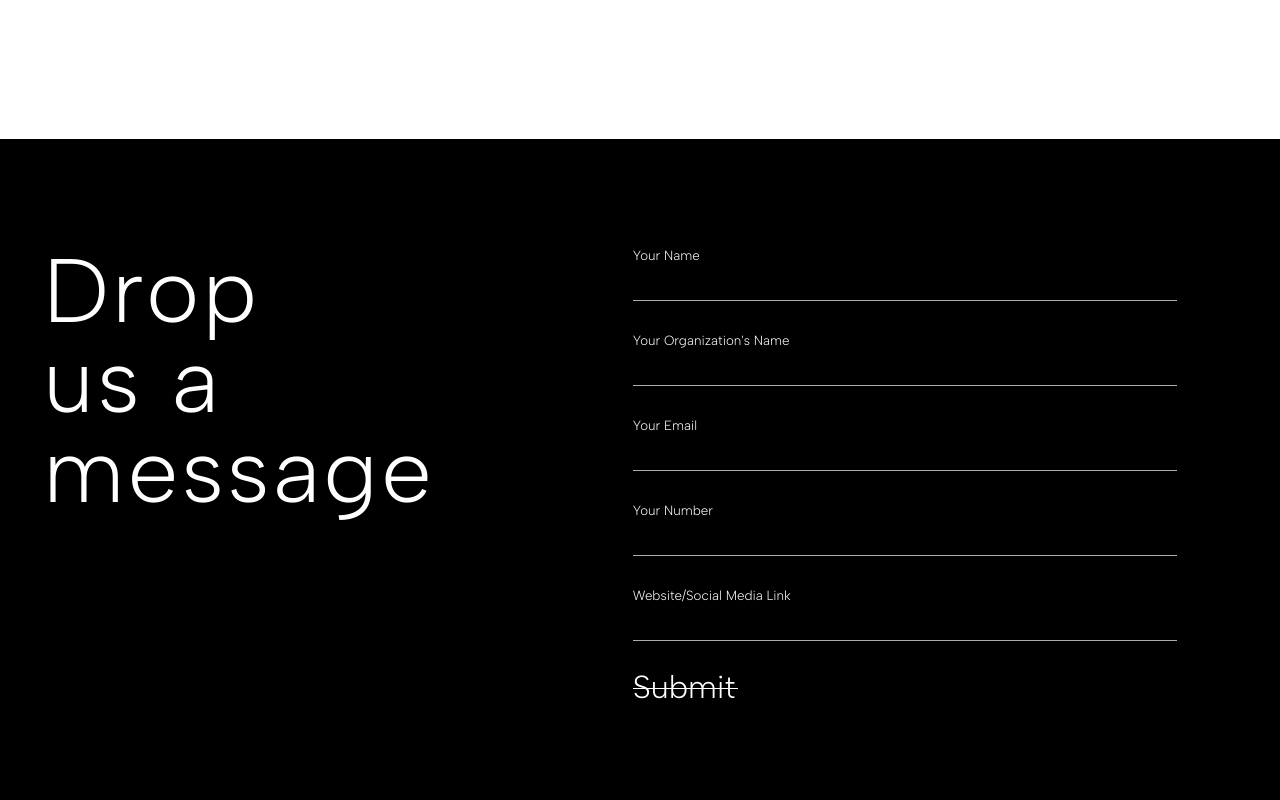
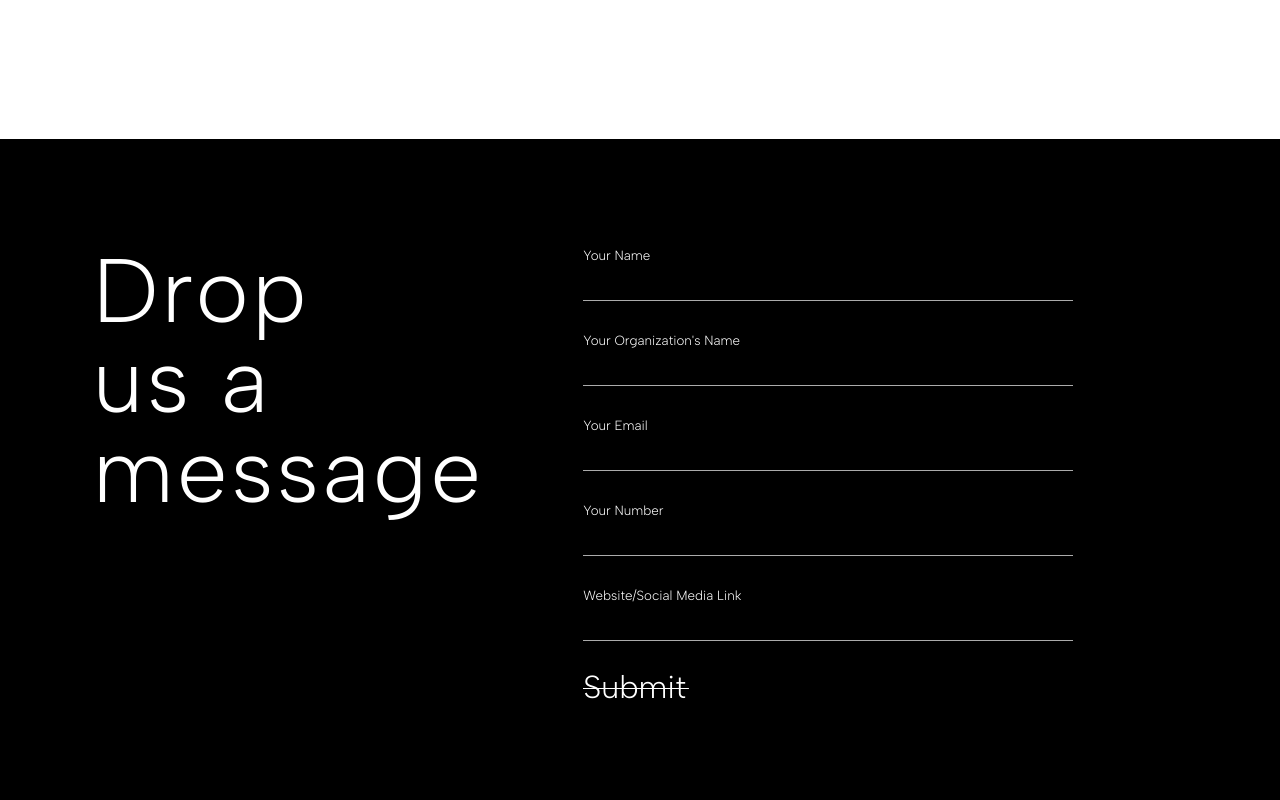
Before and after one commit to the-shivam-gupta/FE-webmaffia, a Next.js app: page /about in a window 1280 px wide. Shown: the part 1920-2720 px from the top of the page. Built offline with nearby package versions, Linux system fonts and the light colour scheme.

Commit message:
Addded form section in case study hoabl

```diff
--- /dev/null
+++ b/src/components/ContactFormSection.js
@@ -0,0 +1,130 @@
+"use client";
+
+import Image from "next/image";
+import { useState } from "react";
+
+export default function ContactFormSection({
+  variant = "dark",
+  showIllustration = false,
+  idPrefix = "",
+}) {
+  const [formData, setFormData] = useState({
+    name: "",
+    organization: "",
+    email: "",
+    mobile: "",
+    url: "",
+  });
+
+  const fieldId = (name) => (idPrefix ? `${idPrefix}_${name}` : name);
+
+  const handleChange = (e) => {
+    const { name, value } = e.target;
+
+    if (name === "mobile" && !/^\d*$/.test(value)) return;
+
+    setFormData((prev) => ({ ...prev, [name]: value }));
+  };
+
+  const handleSubmit = async (e) => {
+    e.preventDefault();
+    try {
+      const res = await fetch("/api/contact", {
+        method: "POST",
+        headers: { "Content-Type": "application/json" },
+        body: JSON.stringify(formData),
+      });
+      if (res.ok) window.location.href = "/thank-you";
+    } catch (err) {
+      console.error("Form submission failed:", err);
+    }
+  };
+
+  const containerClass =
+    variant === "light"
+      ? "footer_container footer_container--light"
+      : "footer_container";
+
+  return (
+    <div className={containerClass}>
+      <div className="footer_title_wrap">
+        <div className="footer_title">
+          Drop <br />
+          us a <br />
+          message
+        </div>
+        {showIllustration && (
+          <Image
+            src="/assets/images/hands.svg"
+            alt=""
+            width={871}
+            height={767}
+            className="footer_contact_illustration"
+          />
+        )}
+      </div>
+
+      <form className="form" onSubmit={handleSubmit}>
+        <label htmlFor={fieldId("name")}>Your Name</label>
+        <input
+          type="text"
+          name="name"
+          id={fieldId("name")}
+          className="txtNumeric"
+          value={formData.name}
+          onChange={handleChange}
+          required
+        />
+
+        <label htmlFor={fieldId("organization")}>
+          Your Organization&apos;s Name
+        </label>
+        <input
+          type="text"
+          name="organization"
+          id={fieldId("organization")}
+          className="txtNumeric"
+          value={formData.organization}
+          onChange={handleChange}
+          required
+        />
+
+        <label htmlFor={fieldId("email")}>Your Email</label>
+        <input
+          type="email"
+          name="email"
+          id={fieldId("email")}
+          value={formData.email}
+          onChange={handleChange}
+          required
+        />
+
+        <label htmlFor={fieldId("mobile")}>Your Number</label>
+        <input
+          type="text"
+          name="mobile"
+          id={fieldId("mobile")}
+          maxLength={10}
+          inputMode="numeric"
+          value={formData.mobile}
+          onChange={handleChange}
+          required
+        />
+
+        <label htmlFor={fieldId("url")}>Website/Social Media Link</label>
+        <input
+          type="url"
+          name="url"
+          id={fieldId("url")}
+          value={formData.url}
+          onChange={handleChange}
+          required
+        />
+
+        <button type="submit" className="cta_text">
+          <span>Submit</span>
+        </button>
+      </form>
+    </div>
+  );
+}
--- a/src/components/Footer.js
+++ b/src/components/Footer.js
@@ -2,110 +2,14 @@
 
 import Image from "next/image";
 import Link from "next/link";
-import { useState } from "react";
 import { Swiper, SwiperSlide } from "swiper/react";
 import { Autoplay, Navigation } from "swiper/modules";
+import ContactFormSection from "@/components/ContactFormSection";
 
 const Footer = () => {
-  const [formData, setFormData] = useState({
-    name: "",
-    organization: "",
-    email: "",
-    mobile: "",
-    url: "",
-  });
-
-  const handleChange = (e) => {
-    const { name, value } = e.target;
-
-    if (name === "mobile" && !/^\d*$/.test(value)) return;
-
-    setFormData((prev) => ({ ...prev, [name]: value }));
-  };
-
-  const handleSubmit = async (e) => {
-    e.preventDefault();
-    try {
-      const res = await fetch("/api/contact", {
-        method: "POST",
-        headers: { "Content-Type": "application/json" },
-        body: JSON.stringify(formData),
-      });
-      if (res.ok) window.location.href = "/thank-you";
-    } catch (err) {
-      console.error("Form submission failed:", err);
-    }
-  };
-
   return (
     <footer>
-      <div className="footer_container">
-        <div className="footer_title">
-          Drop <br />
-          us a <br />
-          message
-        </div>
-
-        <form className="form" onSubmit={handleSubmit}>
-          <label htmlFor="name">Your Name</label>
-          <input
-            type="text"
-            name="name"
-            id="name"
-            className="txtNumeric"
-            value={formData.name}
-            onChange={handleChange}
-            required
-          />
-
-          <label htmlFor="organization">Your Organization&apos;s Name</label>
-          <input
-            type="text"
-            name="organization"
-            id="organization"
-            className="txtNumeric"
-            value={formData.organization}
-            onChange={handleChange}
-            required
-          />
-
-          <label htmlFor="email">Your Email</label>
-          <input
-            type="email"
-            name="email"
-            id="email"
-            value={formData.email}
-            onChange={handleChange}
-            required
-          />
-
-          <label htmlFor="mobile">Your Number</label>
-          <input
-            type="text"
-            name="mobile"
-            id="mobile"
-            maxLength={10}
-            inputMode="numeric"
-            value={formData.mobile}
-            onChange={handleChange}
-            required
-          />
-
-          <label htmlFor="url">Website/Social Media Link</label>
-          <input
-            type="url"
-            name="url"
-            id="url"
-            value={formData.url}
-            onChange={handleChange}
-            required
-          />
-
-          <button type="submit" className="cta_text">
-            <span>Submit</span>
-          </button>
-        </form>
-      </div>
+      <ContactFormSection variant="dark" />
 
       <Link href="https://www.webmaffia.com/" target="_blank" rel="noopener noreferrer">
         <Image
--- a/src/scss/footer.scss
+++ b/src/scss/footer.scss
@@ -1,22 +1,29 @@
-footer {
-  background: $black;
-  padding: 16rem 15.5rem 10rem 6.5rem;
-
-  @include mobile() {
-    padding: 10rem 6.5rem 8rem;
-  }
-
 .footer_container {
   display: flex;
-    justify-content: space-between;
+  justify-content: space-around;
   align-items: flex-start;
 
   @include mobile() {
     flex-direction: column;
   }
 
+  .footer_title_wrap {
+    flex-shrink: 0;
+  }
+
+  .footer_contact_illustration {
+    position: absolute;
+    width: 57.6rem;
+    height: auto;
+    margin-top: 4rem;
+
+    @include mobile() {
+      width: 100%;
+      max-width: 50rem;
+    }
+  }
+
   .footer_title {
-      color: $white !important;
     width: auto;
     font-size: 13.5rem;
     margin-bottom: 5rem;
@@ -41,7 +48,6 @@ footer {
     label {
       display: block;
       font-size: 2rem;
-        color: $white;
       padding-bottom: 1.5rem;
 
       @include mobile() {
@@ -51,12 +57,11 @@ footer {
 
     input {
       display: block;
-        width: 100%;
+      width: 90%;
       background: transparent;
       border: none;
       border-bottom: 0.2rem solid $gray;
       border-radius: 0;
-        color: $white;
       font-size: 2rem;
       padding: 0 0 1rem;
       line-height: 1.3;
@@ -66,21 +71,75 @@ footer {
       @include mobile() {
         font-size: 3rem;
       }
+    }
+
+    .cta_text {
+      font-size: 4.8rem;
+    }
+  }
+
+  &--light {
+    .footer_title {
+      color: $black !important;
+    }
+
+    .form {
+      label {
+        color: $black;
+      }
+
+      input {
+        color: $black;
+        border-bottom-color: $gray_medium_dark;
+
+        &:focus {
+          border-bottom-color: $black;
+        }
+      }
+
+      .cta_text span {
+        color: $black;
+
+        &::before {
+          background: $black;
+        }
+      }
+    }
+  }
+}
+
+footer {
+  position: relative;
+  background: $black;
+  padding: 16rem 15.5rem 10rem 6.5rem;
+
+  @include mobile() {
+    padding: 10rem 6.5rem 8rem;
+  }
+
+  .footer_container {
+    .footer_title {
+      color: $white !important;
+    }
+
+    .form {
+      label {
+        color: $white;
+      }
+
+      input {
+        color: $white;
 
         &:focus {
           border-bottom-color: $white;
         }
       }
 
-      .cta_text {
-        font-size: 4.8rem;
-
-        span {
+      .cta_text span {
         color: $white;
 
         &::before {
           background: $white;
-          }
         }
       }
     }
--- a/src/scss/pages/work-detail.scss
+++ b/src/scss/pages/work-detail.scss
@@ -250,6 +250,27 @@
     }
 }
 
+.hoabl_contact_section{
+    margin: 10rem auto 0;
+    height: 110vh;
+
+    @include mobile(){
+        margin: 15rem 6.5rem 10rem;
+    }
+
+    .footer_container{
+        width: 100%;
+
+        .form{
+            width: 48%;
+
+            @include mobile(){
+                width: 100%;
+            }
+        }
+    }
+}
+
 .client_work{
     @include mobile(){
         margin: 0 6.5rem;
```
Also changed, not shown: src/app/case-study/hoabl-website-case-study/page.js (+9 -0 lines), public/assets/images/hands.svg (added). Lines whose indentation alone changed are shown as unchanged.
